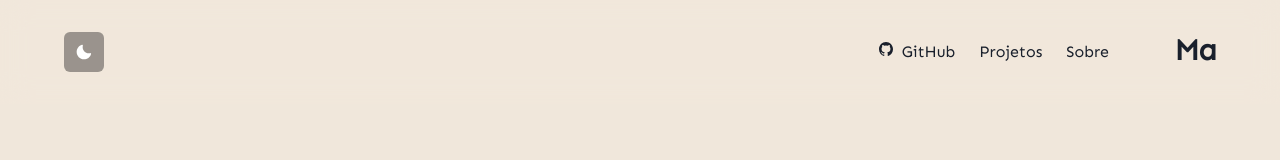
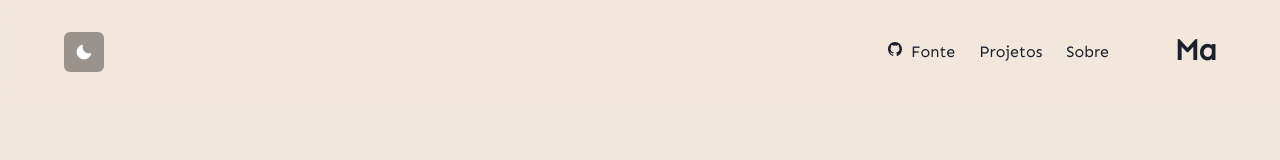
Before and after one commit to math-queiroz/homepage, a Next.js app: page / in a window 1280 px wide. Shown: the top 160 px of the page. Built offline with nearby package versions, Linux system fonts and the light colour scheme.

Commit message:
fix: renamed and fixed source menu item behaviour

```diff
--- a/components/navbar.js
+++ b/components/navbar.js
@@ -76,11 +76,11 @@ const Navbar = props => {
                 <NextLink href="/projects" path={path} scroll={false} passHref>
                   <MenuItem as={Link}>Projetos</MenuItem>
                 </NextLink>
-                <MenuItem as={Link} href="https://github.com/math-queiroz/homepage">
-                  GitHub
-                </MenuItem>
                 <NextLink href="/about" path={path} scroll={false} passHref>
                   <MenuItem as={Link}>Sobre</MenuItem>
+                </NextLink>
+                <NextLink href="https://github.com/math-queiroz/homepage" passHref>
+                  <MenuItem as={Link} target="_blank">Fonte</MenuItem>
                 </NextLink>
               </MenuList>
             </Menu>
@@ -102,8 +102,8 @@ const Navbar = props => {
             path={path}
             externalLink
           >
-            <Icon as={IoLogoGithub} size="15px" mr={2} />
-            GitHub
+            <Icon as={IoLogoGithub} size="15px" mr={2}/>
+            Fonte
           </LinkItem>
           <LinkItem href="/projects">Projetos</LinkItem>
           <LinkItem href="/about">Sobre</LinkItem>
```
